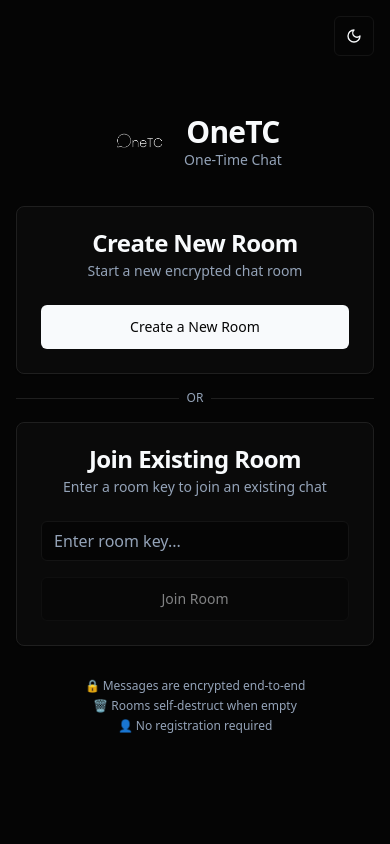
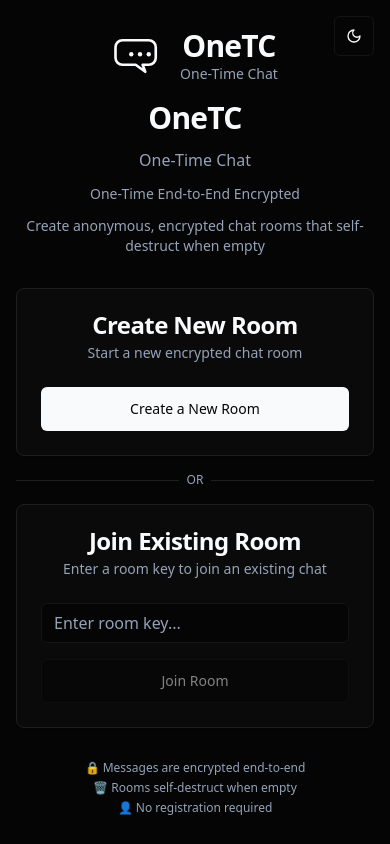
Before and after one commit to arunofhyd/onetc, a React (Vite) app: page / in a window 390 px wide. Built offline with nearby package versions, Linux system fonts and the light colour scheme.

Commit message:
Revert logos and improve UI
Reverts the custom logos and restores the previous circular chat bubble logo.
Restores the original descriptive text on the landing page.
Further optimizes the mobile view for a cleaner appearance.

```diff
--- a/src/components/Logo.tsx
+++ b/src/components/Logo.tsx
@@ -11,22 +11,27 @@ interface LogoProps {
 export function Logo({ showText = true, size = 48, className }: LogoProps) {
   return (
     <div className={cn("inline-flex items-center gap-3 select-none", className)}>
-      <>
-        <img
-          src="/lovable-uploads/fd2e3279-a064-454b-853b-7672da7ba1a3.png"
-          alt="OneTC logo (light mode)"
-          className="block dark:hidden shrink-0"
-          style={{ height: size }}
-          loading="lazy"
+      <svg
+        width={size}
+        height={size}
+        viewBox="0 0 64 64"
+        aria-label="OneTC Chat logo - chat bubble icon"
+        role="img"
+        className="shrink-0 text-primary"
+      >
+        <title>OneTC Chat logo</title>
+        <path
+          d="M12 14c-4.418 0-8 3.582-8 8v12c0 4.418 3.582 8 8 8h15l11 8-3-8h7c4.418 0 8-3.582 8-8V22c0-4.418-3.582-8-8-8H12z"
+          fill="none"
+          stroke="currentColor"
+          strokeWidth="3"
+          strokeLinejoin="round"
+          strokeLinecap="round"
         />
-        <img
-          src="/lovable-uploads/cb82cf15-c9ed-4a39-aa9e-618826af0cc0.png"
-          alt="OneTC logo (dark mode)"
-          className="hidden dark:block shrink-0"
-          style={{ height: size }}
-          loading="lazy"
-        />
-      </>
+        <circle cx="22" cy="30" r="2.5" fill="currentColor" />
+        <circle cx="32" cy="30" r="2.5" fill="currentColor" />
+        <circle cx="42" cy="30" r="2.5" fill="currentColor" />
+      </svg>
       {showText && (
         <div className="leading-tight">
           <div className="text-3xl font-bold tracking-tight">OneTC</div>
--- a/src/pages/Index.tsx
+++ b/src/pages/Index.tsx
@@ -3,7 +3,7 @@ import { useNavigate } from 'react-router-dom';
 import { Button } from '@/components/ui/button';
 import { Input } from '@/components/ui/input';
 import { Card, CardContent, CardDescription, CardHeader, CardTitle } from '@/components/ui/card';
-import { Lock, Shield } from 'lucide-react';
+
 import { generateRoomKey } from '@/lib/encryption';
 import { useToast } from '@/hooks/use-toast';
 import { ThemeToggle } from '@/components/theme-toggle';
@@ -69,13 +69,16 @@ const Index = () => {
       </div>
 
       <div className="min-h-screen flex items-center justify-center p-4">
-        <div className="w-full max-w-md space-y-8">
+        <div className="w-full max-w-lg md:max-w-2xl space-y-8">
           {/* Header */}
-          <div className="text-center space-y-4">
-            <div className="flex items-center justify-center mb-6">
-              <Logo showText size={64} />
+          <div className="text-center space-y-3">
+            <div className="flex items-center justify-center mb-4">
+              <Logo size={56} />
             </div>
-            <h1 className="sr-only">OneTC - One-Time End-to-End Encrypted Chat</h1>
+            <h1 className="text-3xl sm:text-4xl font-bold tracking-tight">OneTC</h1>
+            <p className="text-base sm:text-lg text-muted-foreground">One-Time Chat</p>
+            <p className="text-sm sm:text-base text-muted-foreground">One-Time End-to-End Encrypted</p>
+            <p className="text-sm sm:text-base text-muted-foreground">Create anonymous, encrypted chat rooms that self-destruct when empty</p>
           </div>
 
           {/* Actions */}
```
